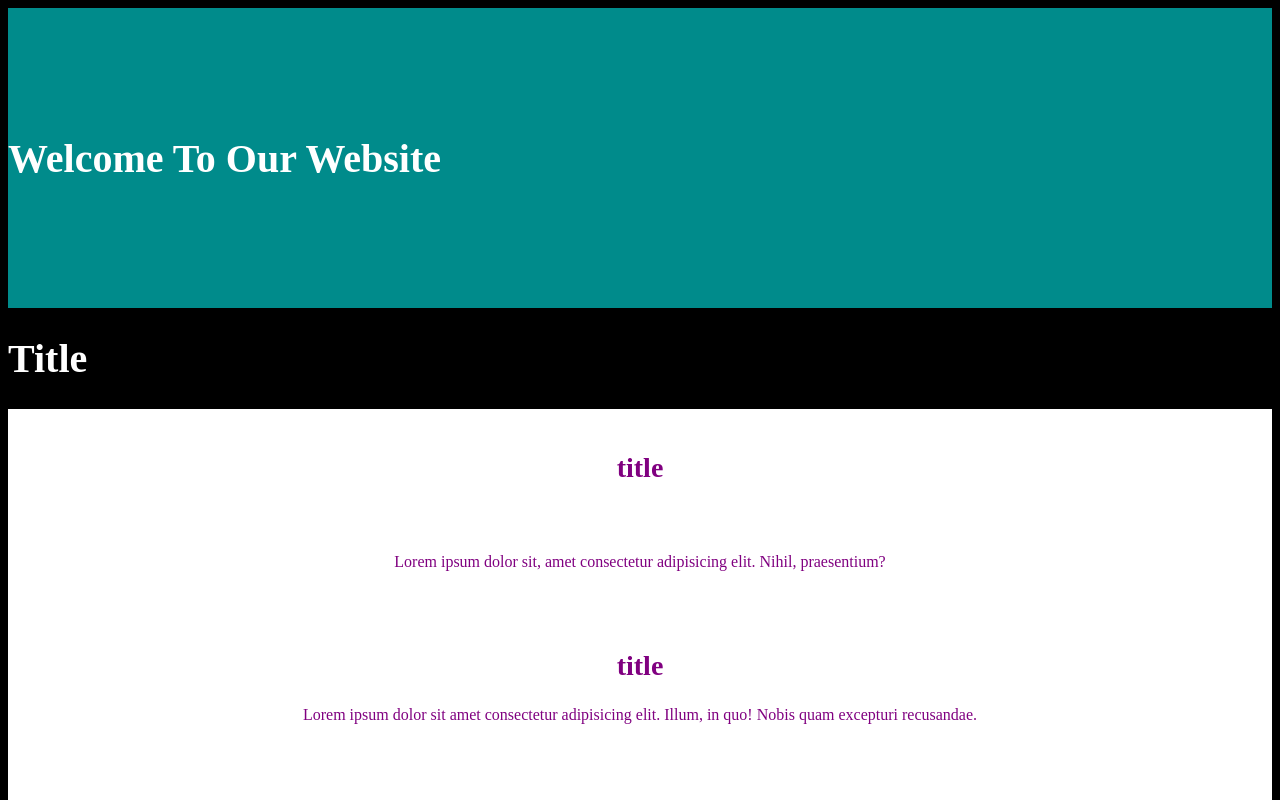
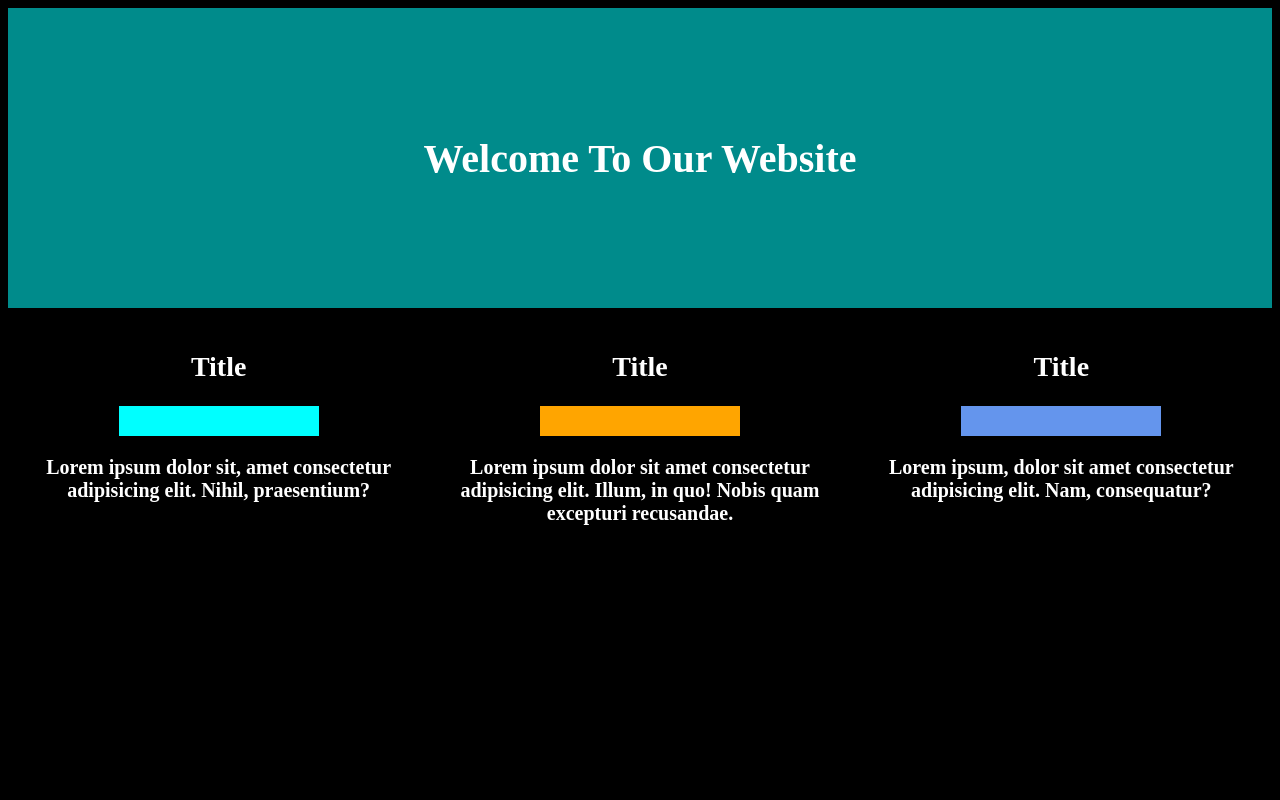
Before and after one commit to ZakAKay/first-responsive-website, a plain HTML site: page index.html in a window 1280 px wide. Shown: the top 800 px of the page. Drawn offline with Linux system fonts and the light colour scheme.

Commit message:
complete version of first responsive website

```diff
--- a/index.html
+++ b/index.html
@@ -2,7 +2,6 @@
 <html lang="en">
 <head>
     <meta charset="UTF-8">
-    <meta http-equiv="X-UA-Compatible" content="IE=edge">
     <meta name="viewport" content="width=device-width, initial-scale=1.0">
     <link rel="stylesheet" href="./style.css">
 
@@ -10,19 +9,19 @@
 
 </head>
 <body>
-    <div class="grid"></div>
+    <div class="container">
     <main>
         <h1>Welcome To Our Website</h1>
     </main>
-        <h1>Title</h1>
+
     <section class="one">
-        <h2>title</h2>
+        <h2>Title</h2>
         <h3 class="color-barcode-one"></h3>
         <p>Lorem ipsum dolor sit, amet consectetur adipisicing elit. Nihil, praesentium?</p>
     </section>
     <section class="two">
-        <h2>title</h2>
-        <h3 class="color-barcore-two"></h3>
+        <h2>Title</h2>
+        <h3 class="color-barcode-two"></h3>
         <p>Lorem ipsum dolor sit amet consectetur adipisicing elit. Illum, in quo! Nobis quam excepturi recusandae.</p>
 </section>
 <section class="three">
--- a/style.css
+++ b/style.css
@@ -1,23 +1,21 @@
-
-
-
 main {
     margin:0;
     display: flex;
     align-items: center;
     height: 300px;
-    background-color: turquoise;
+    justify-content: center;
 }
 
 section {
     padding: 20px;
     min-height: 100px;
     text-align: center;
-    background-color: white;
+    /* background-color: black; */
 }
 h1 {
     color:white;
     font-size: 40px;
+    text-align: center;
 }
 
 h2 {
@@ -27,48 +25,53 @@ h2 {
 }
 
 p {
+    font-size: 20px;
+    font-weight: 600;
 
 }
 
 .color-barcode-one, .color-barcode-two, .color-barcode-three {
-    margin: 0%;
+    margin: 0 auto;
     height: 30px;
     width: 200px;
 }
 
-.color-bar-one {background-color: aqua; }
-.color-bar-two {background-color: orange; }
-.color-bar-three {background-color: cornflowerblue ; }
+.color-barcode-one {background-color: aqua; }
+.color-barcode-two {background-color: orange; }
+.color-barcode-three {background-color: cornflowerblue; }
 
-main {grid-area: main;}
+main {grid-area: main;
+background-color: darkcyan;
+}
 .one {grid-area: one;}
 .two {grid-area: two; }
 .three {grid-area: three; }
 
-
+/* this is a rule for my container before it gits to break points */
 .container {
     display: grid;
-    grid-template-columns: 1fr;
-    grid-template-rows: repeat(4, 1fr);
+    /* grid-template-columns: 1fr; */
+    /* grid-template-rows: repeat(4, 1fr); */
     grid-template-areas:
     "main"
-    "three"
+    "one"
     "two"
-    "one";
+    "three";
 
 }
 
-
-@media (min-width: 576px) {
+@media (min-width: 576px)
+ {
 
 .container {
 display: grid;
-grid-template-columns: 1fr 1fr;
-grid-template-rows: repeat (3, 1fr);
+/* grid-template-columns: 1fr; */
+/* grid-template-rows: repeat (3, 1fr); */
 grid-template-areas:
-"main main"
-"one two"
-"three .";
+"main"
+"one"
+"two"
+"three";
 
 }
 
@@ -77,7 +80,8 @@ main {
 }
 
 h2, p {
-    color: purple;
+     color: white;
+
 
 }
 }
@@ -85,11 +89,12 @@ h2, p {
 @media (min-width: 992px) {
     body {
         background-color: black;
+
     }
  .container {
      display: grid;
-    grid-template-columns: repeat(3,1fr);
-    grid-template-rows: 1fr,1fr;
+    /* grid-template-columns: repeat(3,1fr);
+    grid-template-rows: 1fr,1fr; */
     grid-template-areas:
     "main main main"
     "one two three";
```
